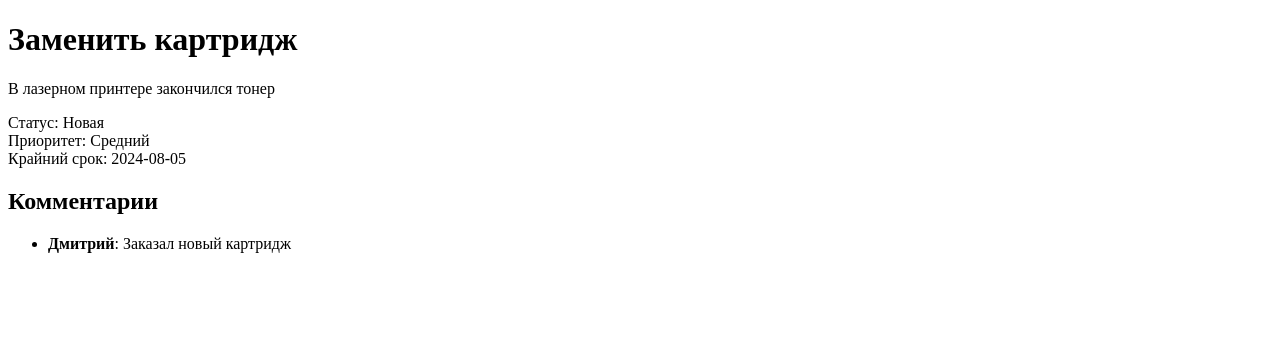
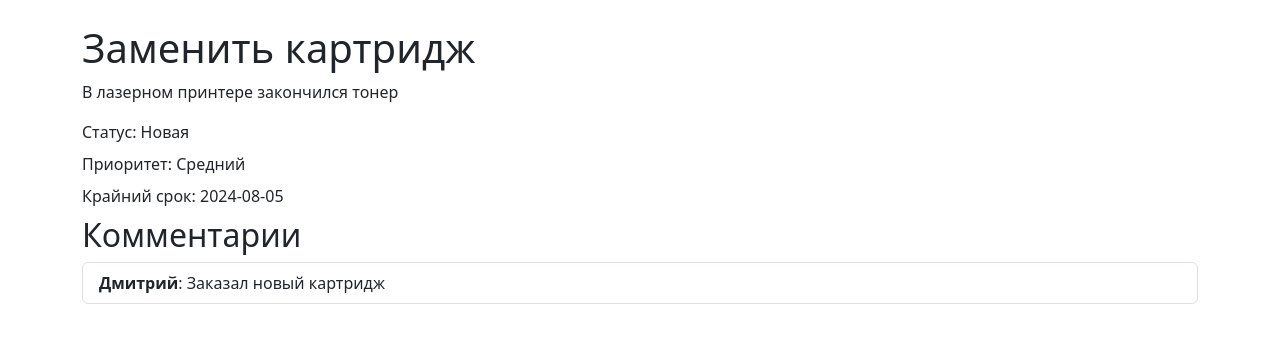
Before and after one commit to ivchenkoIL/corp_site_full, a Django app: page /tickets/2/ in a window 1280 px wide. Shown: the top 343 px of the page. Run offline with Django 5.2, Linux system fonts and the light colour scheme; data comes from the database, SQL or seed files in the repository.

Commit message:
Refactor ticket_detail.html to uRefactor ticket detail template to extend base layout and use Bootstrapse template inheritance
Refactored ticket detail template to extend base template and improve structure.

```diff
--- a/corp_site/templates/tickets/ticket_detail.html
+++ b/corp_site/templates/tickets/ticket_detail.html
@@ -1,27 +1,21 @@
-<!DOCTYPE html>
-<html lang="ru">
-<head>
-    <meta charset="UTF-8">
-    <title>{{ ticket.title }}</title>
-</head>
-<body>
+{% extends "base.html" %}
+{% block title %}{{ ticket.title }}{% endblock %}
+{% block content %}
 <h1>{{ ticket.title }}</h1>
 <p>{{ ticket.description }}</p>
-    <div>Статус: {{ ticket.get_status_display }}</div>
-    <div>Приоритет: {{ ticket.get_priority_display }}</div>
+<div class="mb-2">Статус: {{ ticket.get_status_display }}</div>
+<div class="mb-2">Приоритет: {{ ticket.get_priority_display }}</div>
 {% if ticket.due_date %}
-        <div>Крайний срок: {{ ticket.due_date|date:"Y-m-d" }}</div>
+<div class="mb-2">Крайний срок: {{ ticket.due_date|date:"Y-m-d" }}</div>
 {% endif %}
-
 <h2>Комментарии</h2>
 {% if comments %}
-        <ul>
+<ul class="list-group">
     {% for comment in comments %}
-                <li><strong>{{ comment.author_name }}</strong>: {{ comment.message }}</li>
+    <li class="list-group-item"><strong>{{ comment.author_name }}</strong>: {{ comment.message }}</li>
     {% endfor %}
 </ul>
 {% else %}
-        <p class="empty-state">Комментариев пока нет</p>
+<p class="text-muted">Комментариев пока нет</p>
 {% endif %}
-</body>
-</html>
+{% endblock %}
```
Lines whose indentation alone changed are shown as unchanged.
